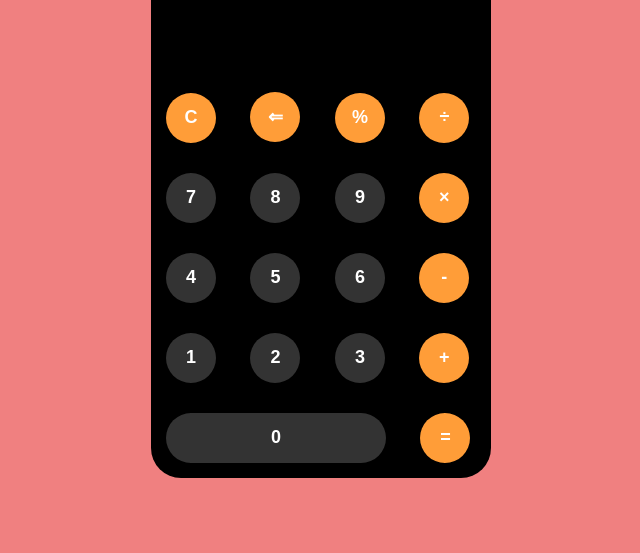
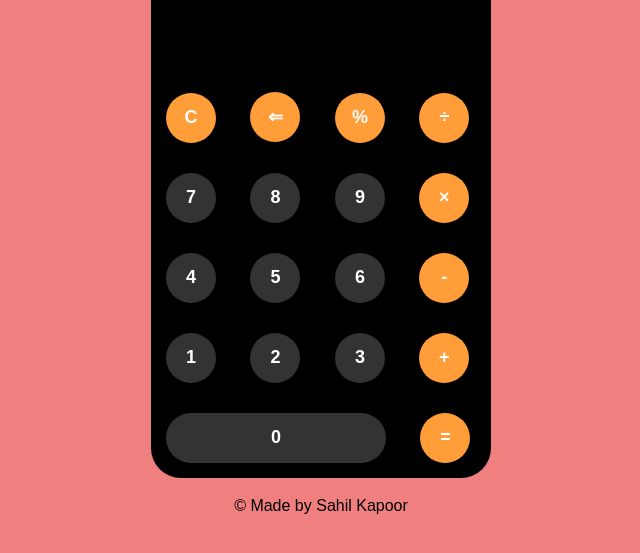
Before and after one commit to sahilLikes2Code/basic-calculator-inspired-by-apple-iphone-, a plain HTML site: page index.html in a window 1280 px wide. Shown: the part 113-666 px from the top of the page, without its empty margins (319-959 px from the left). Drawn offline with Linux system fonts and the light colour scheme.

Commit message:
added name at the bottom

```diff
--- a/index.html
+++ b/index.html
@@ -46,7 +46,7 @@
       </div>
     </div>
   </div>
-
+  <h2>© Made by Sahil Kapoor</h2>
   <script src="main.js"></script>
 </body>
 
--- a/style.css
+++ b/style.css
@@ -150,3 +150,6 @@ p {
 .hide {
   display: none;
 }
+h2{ margin-top: 20px;
+  text-align: center;
+}
```
